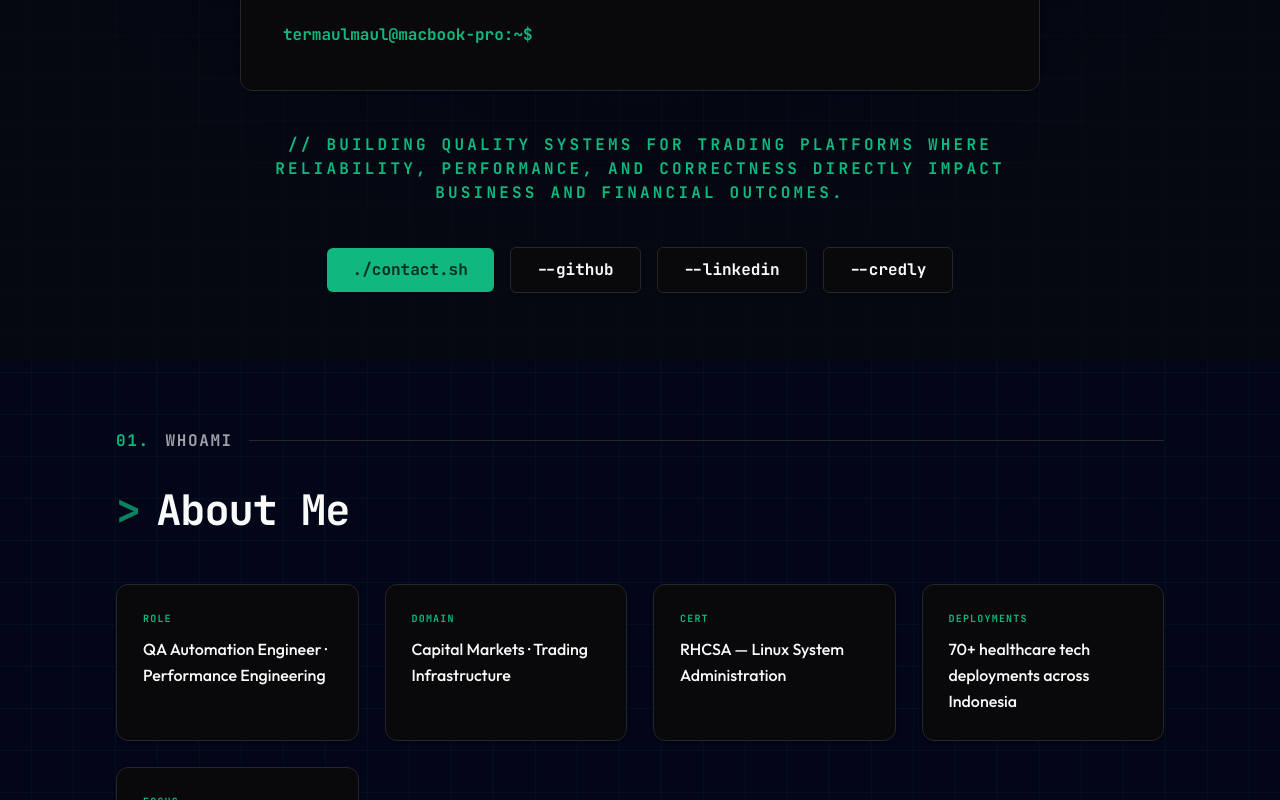
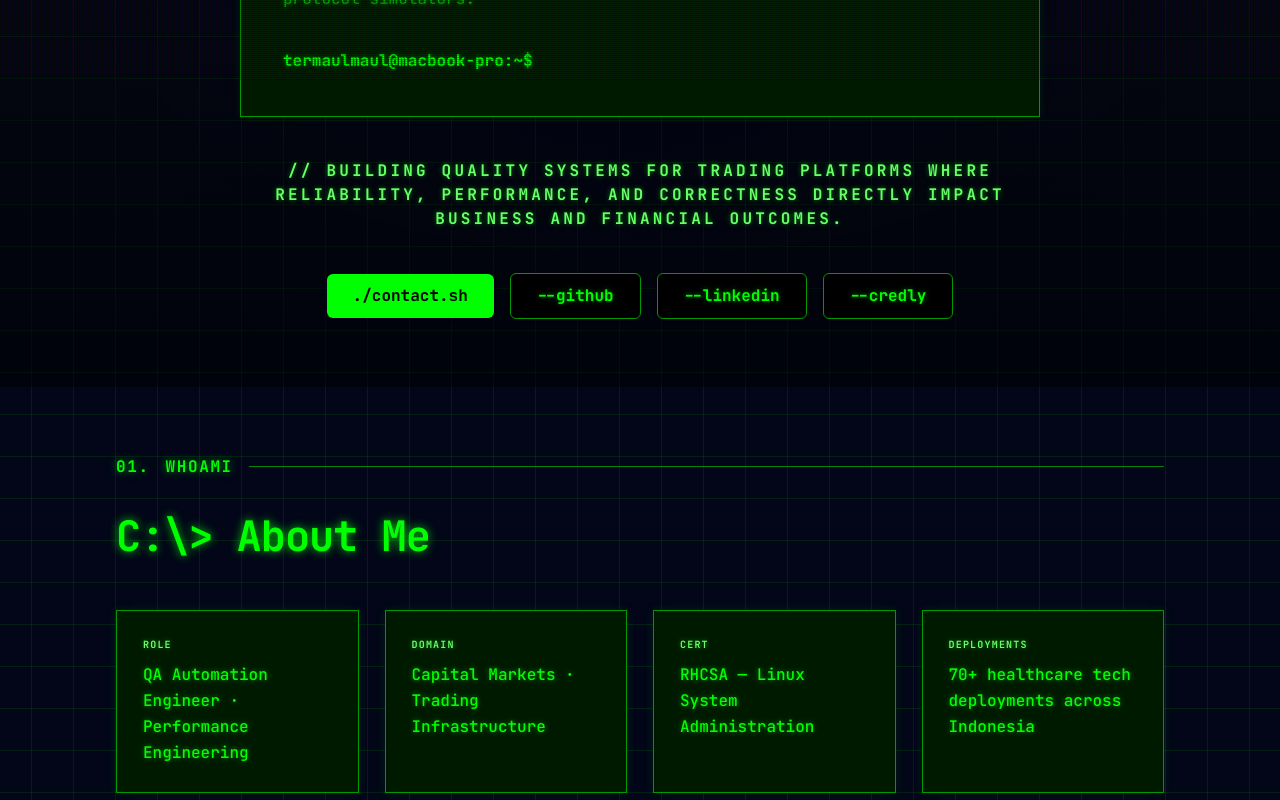
Before and after one commit to termaulmaul/termaulmaul.github.io, a React (Vite) app: page / in a window 1280 px wide. Shown: the part 720-1520 px from the top of the page. Built offline with nearby package versions, Linux system fonts and the light colour scheme.

Commit message:
style: apply 90s terminal VHS theme

```diff
--- a/src/index.css
+++ b/src/index.css
@@ -1,46 +1,46 @@
 @import "tailwindcss";
 
 @theme {
-  --font-sans: 'Outfit', ui-sans-serif, system-ui, sans-serif;
+  --font-sans: 'JetBrains Mono', ui-monospace, SFMono-Regular, monospace;
   --font-mono: 'JetBrains Mono', ui-monospace, SFMono-Regular, monospace;
 
-  /* Shadcn UI Theme Variables (Dark Mode default - Zinc) */
-  --color-background: hsl(240 10% 3.9%);
-  --color-foreground: hsl(0 0% 98%);
+  /* Terminal UI Theme Variables (Dark Mode default - Pure Black & Neon Green) */
+  --color-background: hsl(0 0% 0%);
+  --color-foreground: hsl(120 100% 50%);
 
-  --color-card: hsl(240 10% 3.9%);
-  --color-card-foreground: hsl(0 0% 98%);
+  --color-card: hsl(120 100% 5%);
+  --color-card-foreground: hsl(120 100% 50%);
 
-  --color-popover: hsl(240 10% 3.9%);
-  --color-popover-foreground: hsl(0 0% 98%);
+  --color-popover: hsl(120 100% 5%);
+  --color-popover-foreground: hsl(120 100% 50%);
 
-  --color-primary: hsl(160 84% 39%); /* Emerald 500 for better contrast */
-  --color-primary-foreground: hsl(160 84% 10%);
+  --color-primary: hsl(120 100% 50%);
+  --color-primary-foreground: hsl(0 0% 0%);
 
-  --color-secondary: hsl(240 3.7% 15.9%);
-  --color-secondary-foreground: hsl(0 0% 98%);
+  --color-secondary: hsl(120 100% 20%);
+  --color-secondary-foreground: hsl(120 100% 50%);
 
-  --color-muted: hsl(240 3.7% 15.9%);
-  --color-muted-foreground: hsl(240 5% 64.9%);
+  --color-muted: hsl(120 100% 10%);
+  --color-muted-foreground: hsl(120 100% 35%);
 
-  --color-accent: hsl(240 3.7% 15.9%);
-  --color-accent-foreground: hsl(0 0% 98%);
+  --color-accent: hsl(120 100% 20%);
+  --color-accent-foreground: hsl(120 100% 60%);
 
-  --color-destructive: hsl(0 62.8% 30.6%);
-  --color-destructive-foreground: hsl(0 0% 98%);
+  --color-destructive: hsl(0 100% 50%);
+  --color-destructive-foreground: hsl(0 0% 0%);
 
-  --color-border: hsl(240 3.7% 15.9%);
-  --color-input: hsl(240 3.7% 15.9%);
-  --color-ring: hsl(160 84% 39%);
+  --color-border: hsl(120 100% 30%);
+  --color-input: hsl(120 100% 20%);
+  --color-ring: hsl(120 100% 50%);
 
-  /* Keep legacy variables to prevent broken classes, but map them to Shadcn colors */
+  /* Keep legacy variables to prevent broken classes, but map them to Terminal colors */
   --color-brand-400: var(--color-primary);
   --color-brand-500: var(--color-primary);
   --color-accent-400: var(--color-primary);
   --color-accent-500: var(--color-primary);
   --color-alert-400: var(--color-destructive);
-  --color-warn-400: hsl(38 92% 50%);
-  --color-highlight-400: hsl(160 84% 39%);
+  --color-warn-400: hsl(60 100% 50%);
+  --color-highlight-400: hsl(120 100% 70%);
 }
 
 @layer base {
@@ -50,31 +50,70 @@
   }
 
   body {
-    @apply bg-background text-foreground font-sans antialiased selection:bg-primary/30 selection:text-foreground;
+    @apply bg-background text-foreground font-mono antialiased selection:bg-primary/40 selection:text-background;
+    text-shadow: 0 0 5px hsl(120 100% 50% / 0.5); /* CRT Glow */
   }
 
   ::selection {
-    background-color: hsl(160 84% 39% / 0.3);
-    color: #fff;
+    background-color: hsl(120 100% 50% / 0.4);
+    color: #000;
+  }
+
+  /* CRT Screen / VHS Overlay */
+  body::before {
+    content: " ";
+    display: block;
+    position: fixed;
+    top: 0;
+    left: 0;
+    bottom: 0;
+    right: 0;
+    background: linear-gradient(
+      rgba(18, 16, 16, 0) 50%,
+      rgba(0, 0, 0, 0.25) 50%
+    ), linear-gradient(
+      90deg,
+      rgba(255, 0, 0, 0.06),
+      rgba(0, 255, 0, 0.02),
+      rgba(0, 0, 255, 0.06)
+    );
+    z-index: 9999;
+    background-size: 100% 2px, 3px 100%;
+    pointer-events: none;
+  }
+
+  body::after {
+    content: " ";
+    display: block;
+    position: fixed;
+    top: 0;
+    left: 0;
+    bottom: 0;
+    right: 0;
+    background: rgba(0, 0, 0, 0.1);
+    opacity: 0;
+    z-index: 9999;
+    pointer-events: none;
+    animation: flicker 0.15s infinite;
   }
 }
 
 @layer utilities {
   .bg-grid {
     background-image:
-      linear-gradient(hsl(160 84% 39% / 0.05) 1px, transparent 1px),
-      linear-gradient(90deg, hsl(160 84% 39% / 0.05) 1px, transparent 1px);
-    background-size: 42px 42px; /* Golden ratio approximated */
+      linear-gradient(hsl(120 100% 50% / 0.1) 1px, transparent 1px),
+      linear-gradient(90deg, hsl(120 100% 50% / 0.1) 1px, transparent 1px);
+    background-size: 42px 42px;
     background-position: center top;
   }
 
-  /* Shadcn style Card */
+  /* Shadcn style Card but Terminal */
   .card-glass {
-    @apply bg-card text-card-foreground border border-border rounded-xl shadow-sm transition-colors duration-200 relative overflow-hidden;
+    @apply bg-card text-card-foreground border border-border rounded-none shadow-[0_0_10px_rgba(0,255,0,0.1)] transition-colors duration-200 relative overflow-hidden;
   }
 
   .card-glass:hover {
-    @apply border-border/80 shadow-md;
+    @apply border-primary shadow-[0_0_15px_rgba(0,255,0,0.3)];
   }
 
   .cursor-blink {
@@ -85,32 +124,35 @@
     animation: fadeUp 0.8s cubic-bezier(0.16, 1, 0.3, 1) forwards;
   }
 
-  /* Shadcn style Badge */
+  /* Shadcn style Badge Terminal */
   .badge {
-    @apply inline-flex items-center px-[10px] py-[4px] rounded-full text-[10px] font-mono font-medium bg-secondary text-secondary-foreground border border-transparent transition-colors duration-200;
+    @apply inline-flex items-center px-[10px] py-[4px] text-[10px] font-mono font-bold bg-secondary text-secondary-foreground border border-primary transition-colors duration-200 uppercase tracking-wider;
+    box-shadow: 0 0 5px hsl(120 100% 50% / 0.3);
   }
 
   .badge:hover {
-    @apply bg-secondary/80;
+    @apply bg-primary text-primary-foreground;
   }
 
-  /* Section Label Shadcn style */
+  /* Section Label Terminal style */
   .section-label {
-    @apply text-[16px] tracking-widest uppercase font-mono font-bold text-muted-foreground mb-[26px] flex items-center gap-[16px];
+    @apply text-[16px] tracking-widest uppercase font-mono font-bold text-primary mb-[26px] flex items-center gap-[16px];
+    text-shadow: 0 0 8px hsl(120 100% 50% / 0.6);
   }
 
   .section-label::after {
     content: '';
-    @apply h-px bg-border flex-1;
+    @apply h-px bg-primary/50 flex-1;
   }
 
   .devops-title {
-    @apply text-[26px] md:text-[42px] font-bold text-foreground mb-[42px] font-mono tracking-tight flex items-center gap-4;
+    @apply text-[26px] md:text-[42px] font-bold text-primary mb-[42px] font-mono tracking-tight flex items-center gap-4;
+    text-shadow: 0 0 10px hsl(120 100% 50% / 0.8);
   }
 
   .devops-title::before {
-    content: '>';
-    @apply text-primary opacity-70;
+    content: 'C:\\>';
+    @apply text-primary opacity-100 mr-2;
   }
 }
 
@@ -124,16 +166,22 @@
   to { opacity: 1; transform: translateY(0); }
 }
 
-/* Custom Scrollbar - Shadcn style */
+@keyframes flicker {
+  0% { opacity: 0.01; }
+  50% { opacity: 0.04; }
+  100% { opacity: 0.01; }
+}
+
+/* Custom Scrollbar - Terminal style */
 ::-webkit-scrollbar {
-  width: 10px;
+  width: 12px;
 }
 ::-webkit-scrollbar-track {
-  @apply bg-background;
+  @apply bg-background border-l border-border;
 }
 ::-webkit-scrollbar-thumb {
-  @apply bg-border border-2 border-background rounded-full;
+  @apply bg-primary;
 }
 ::-webkit-scrollbar-thumb:hover {
-  @apply bg-muted-foreground;
+  @apply bg-primary/80;
 }
```
